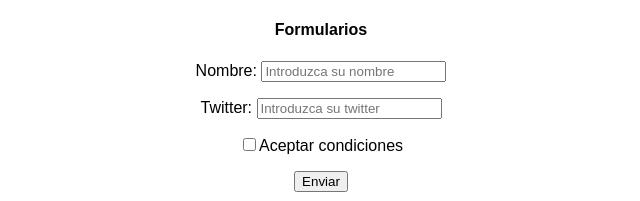
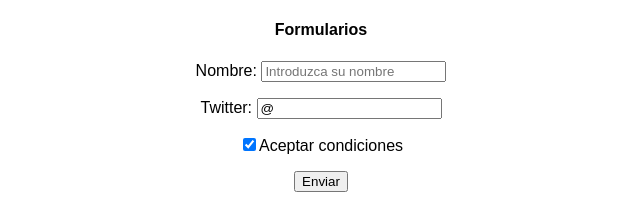
Before and after one commit to JoseAntpr/react-training, a React (Create React App) app: page / in a window 1280 px wide. Shown: the top 201 px of the page, without its empty margins (319-959 px from the left). Built offline with nearby package versions, Linux system fonts and the light colour scheme.

Commit message:
ADD: add onChange in all inputs to manage it

```diff
--- a/src/sections/forms.js
+++ b/src/sections/forms.js
@@ -4,18 +4,35 @@ import React, { Component} from 'react';
 No es lo más común ni la mejor práctica, ya que hace que nuestro código
 deje de ser declarativo.
     ref={inputElement => this.inputName = inputElement}
+
+Componentes descontrolados:
+Es a la forma que realizamos este desarrollo de un formulario, ya que no
+tenemos ningún control sobre ellos y tenemos que recurrir al arbol de
+elementos par obtener su valor.
+
+Componentes Controlados:
+Manejamos el estado interno de dichos inputs
 */
 
 export default class Forms extends Component {
+    constructor() {
+        super()
+        this.state = {
+            inputName: '',
+            inputTwitter: '@',
+            inputTerms: true
+        }
+    }
     handleSubmit = (e) => {
         e.preventDefault();
-        const name = this.inputName.value;
+        /* const name = this.inputName.value;
         const twitter = document.getElementById('twitter').value;
-        console.log(name, twitter);
+        console.log(name, twitter);*/
+        console.log(this.state);
     }
 
     handleChange = (e) => {
-        console.log('Handle Change', e.target.checked);
+        this.setState({inputTerms: e.target.checked})
     }
     render() {
         return (
@@ -27,8 +44,10 @@ export default class Forms extends Component {
                         <input
                             id='name'
                             name='username'
+                            onChange={e => this.setState({ inputName: e.target.value})}
                             placeholder='Introduzca su nombre'
                             ref={inputElement => this.inputName = inputElement}
+                            value={this.state.inputName}
                             />
 
                     </p>
@@ -37,12 +56,18 @@ export default class Forms extends Component {
                         <input
                             id='twitter'
                             name='twitterAccount'
+                            onChange={e => this.setState({ inputTwitter: e.target.value})}
                             placeholder='Introduzca su twitter'
+                            value={this.state.inputTwitter}
                             />
                     </p>
                     <p>
                         <label>
-                            <input onChange={this.handleChange} type="checkbox" />
+                            <input
+                                onChange={this.handleChange}
+                                type="checkbox"
+                                checked={this.state.inputTerms}
+                                />
                             Aceptar condiciones
                         </label>
                     </p>
```
